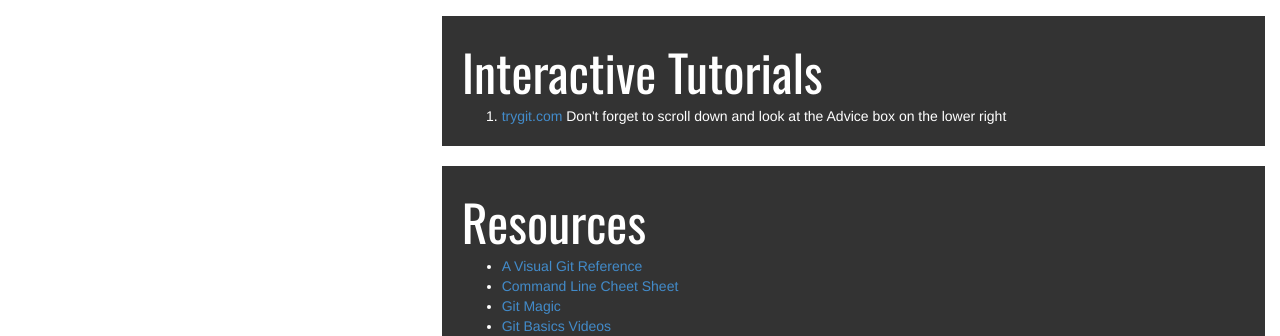
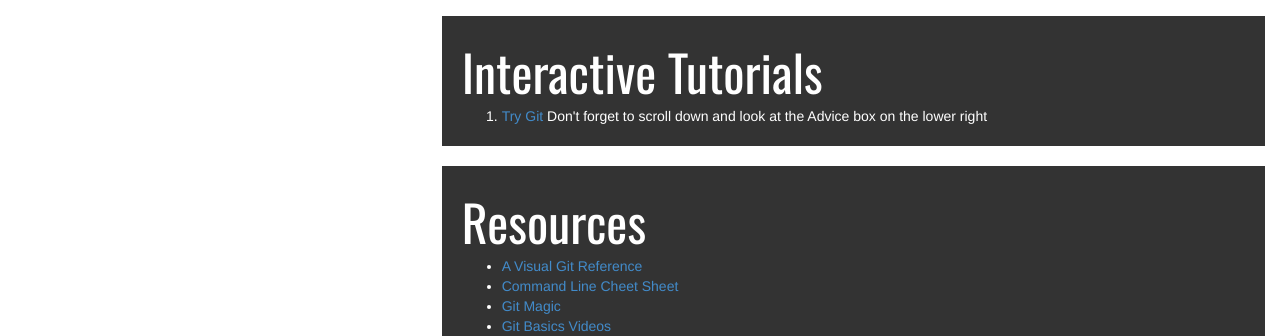
Before and after one commit to ashleygwilliams/git-in-it, a Sinatra app: page / in a window 1280 px wide. Shown: the part 1654-1990 px from the top of the page. Run offline with Sinatra, Linux system fonts and the light colour scheme; some web fonts are replaced.

Commit message:
change trygit to try.github.io

```diff
--- a/index.html
+++ b/index.html
@@ -1,5 +1,5 @@
 <!doctype html>
-<html>>>
+<html>
   <head>
     <title>RatPack - A Sinatra Boilerplate</title>
     <link href="public/css/bootstrap.min.css" type="text/css" rel="stylesheet" />
--- a/views/_tutorials.erb
+++ b/views/_tutorials.erb
@@ -3,7 +3,7 @@
 <ol>
 	<li>
 	<p>
-		<a href="http://trygit.com">trygit.com</a>
+		<a href="http://try.github.io">Try Git</a>
 		Don't forget to scroll down and look at the Advice box on the lower right
 	</p>
 	</li>
```
